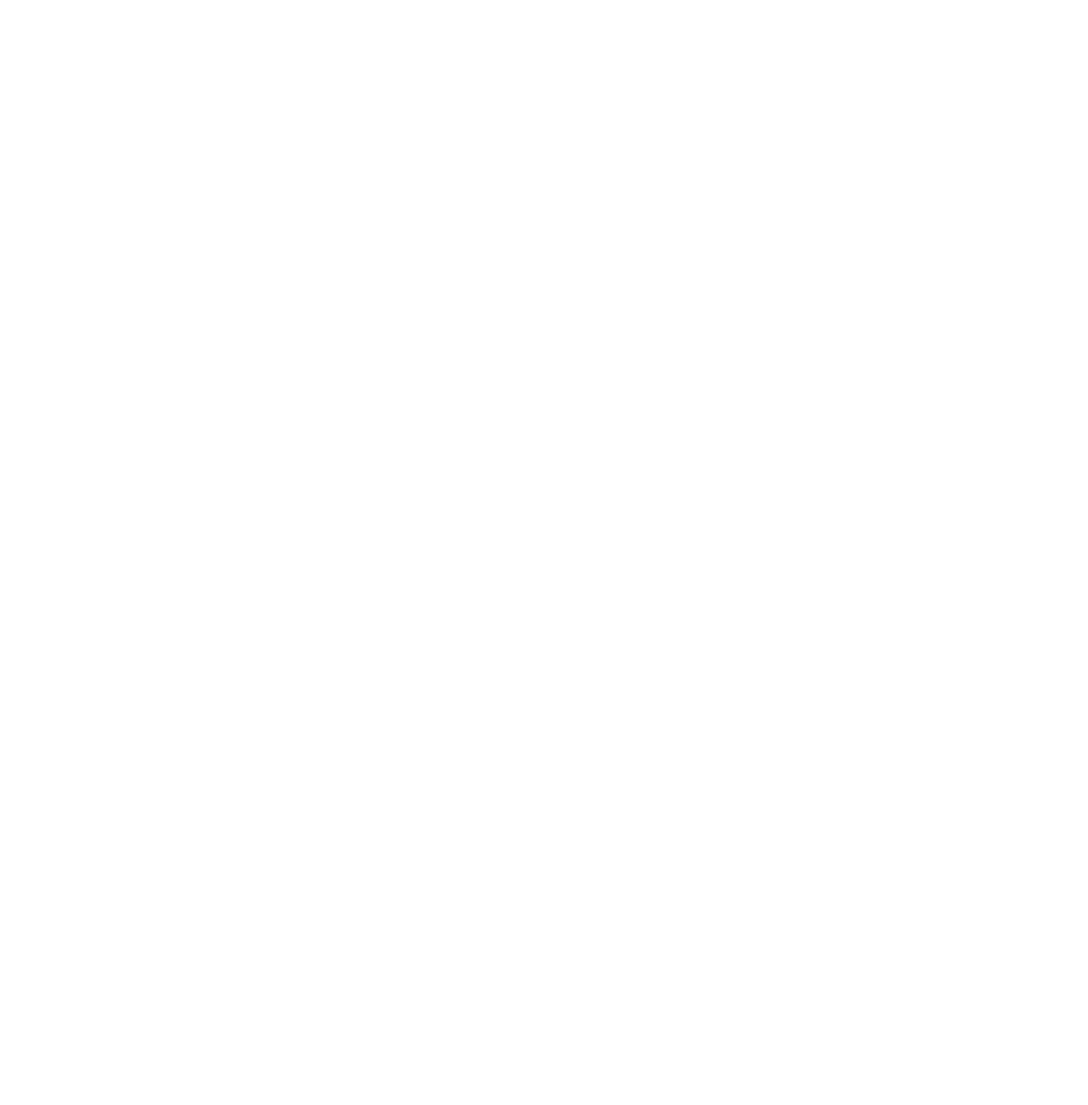
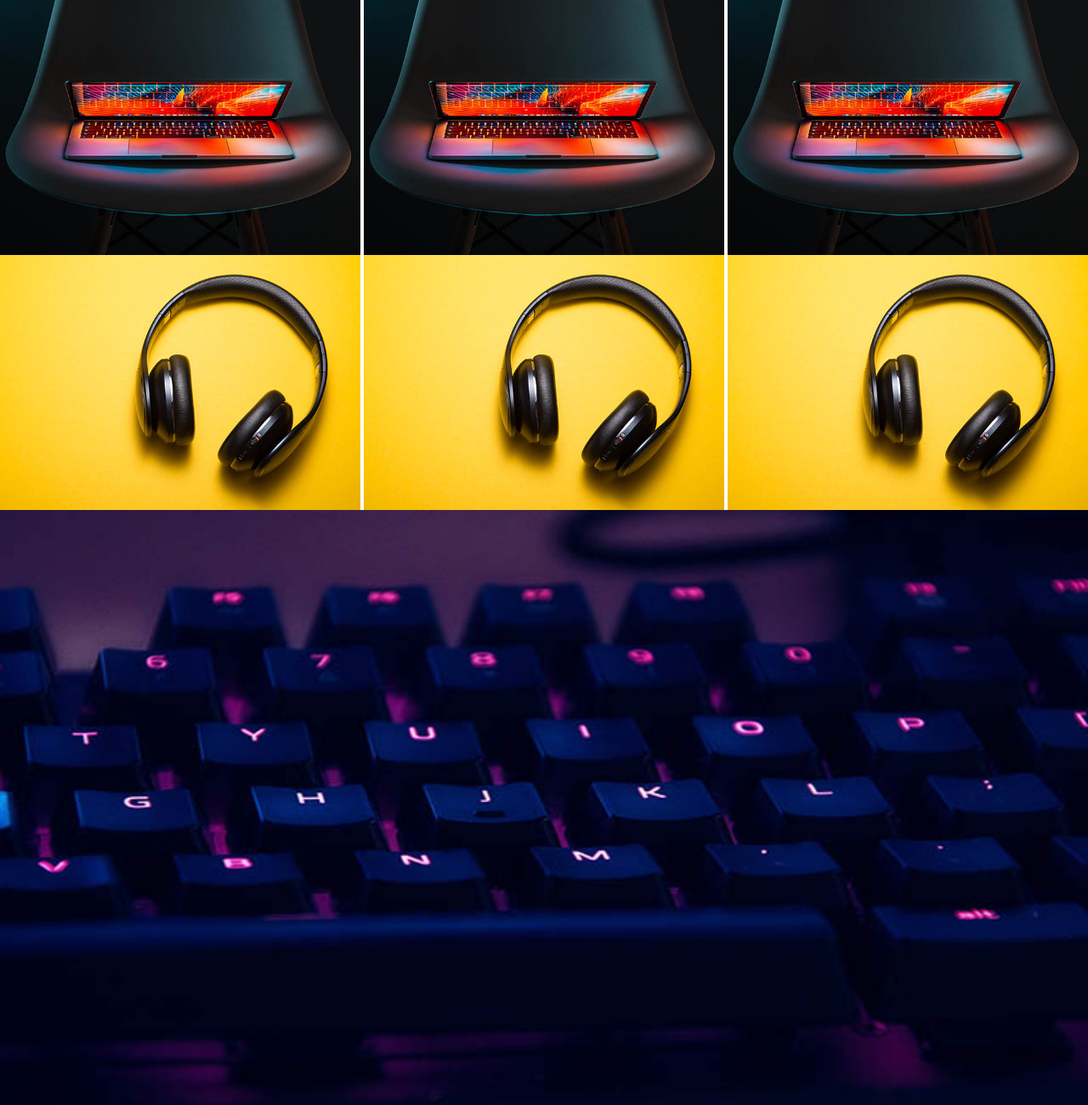
Before and after one commit to daxia-mao/tailwind-sanbox, a plain HTML site: page tailwind-sandbox-starter/12-columns/index.html in a window 1280 px wide. Shown: the top 1300 px of the page at 85% size. Before the commit the page ends 800 px from the top, so only its background shows below. Drawn offline with nearby package versions, Linux system fonts and the light colour scheme.

Commit message:
12. Columns

```diff
--- a/tailwind-sandbox-starter/12-columns/index.html
+++ b/tailwind-sandbox-starter/12-columns/index.html
@@ -9,8 +9,21 @@
   </head>
   <body>
     <!-- Columns -->
+    <div class="columns-3 gap-1">
+      <img src="../assets/img/img4.jpg" alt="">
+      <img src="../assets/img/img4.jpg" alt="">
+      <img src="../assets/img/img4.jpg" alt="">
+    </div>
+    <div class="columns-xs gap-1">
+      <img src="../assets/img/img6.jpg" alt="">
+      <img src="../assets/img/img6.jpg" alt="">
+      <img src="../assets/img/img6.jpg" alt="">
+    </div>
+    <!-- Aspect Ratio -->
+    <div class="space-y-2">
+      <img class="w-full aspect-video" src="../assets/img/img7.jpg" alt="">
 
-    <!-- Aspect Ratio -->
+    </div>
   </body>
 </html>
 
```
